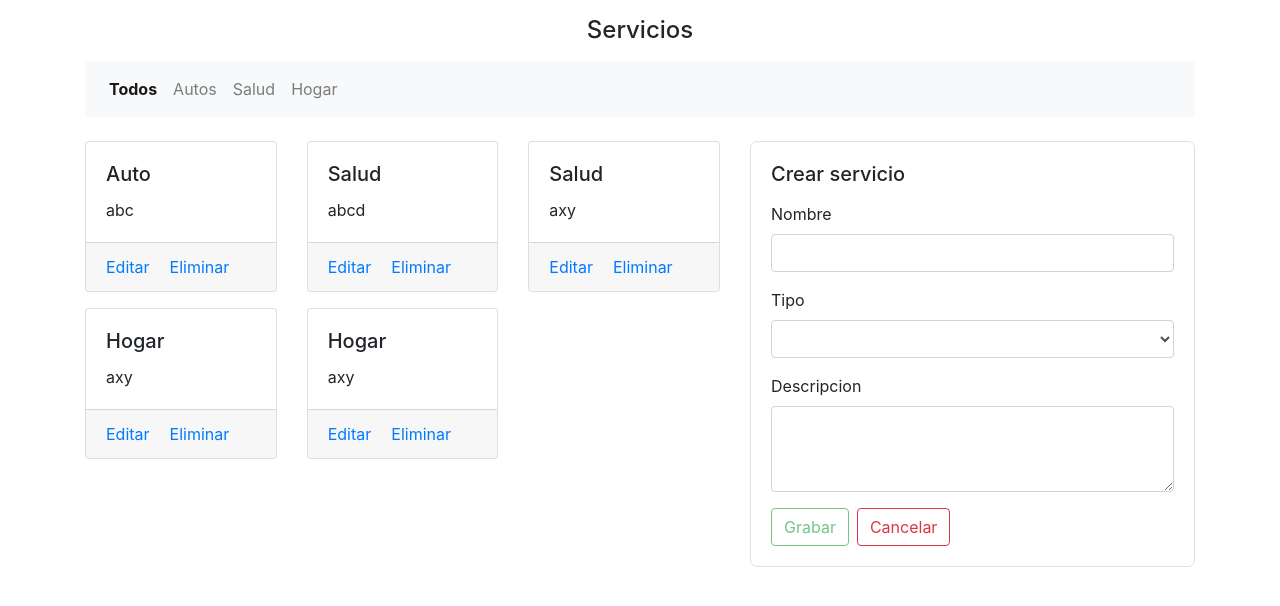
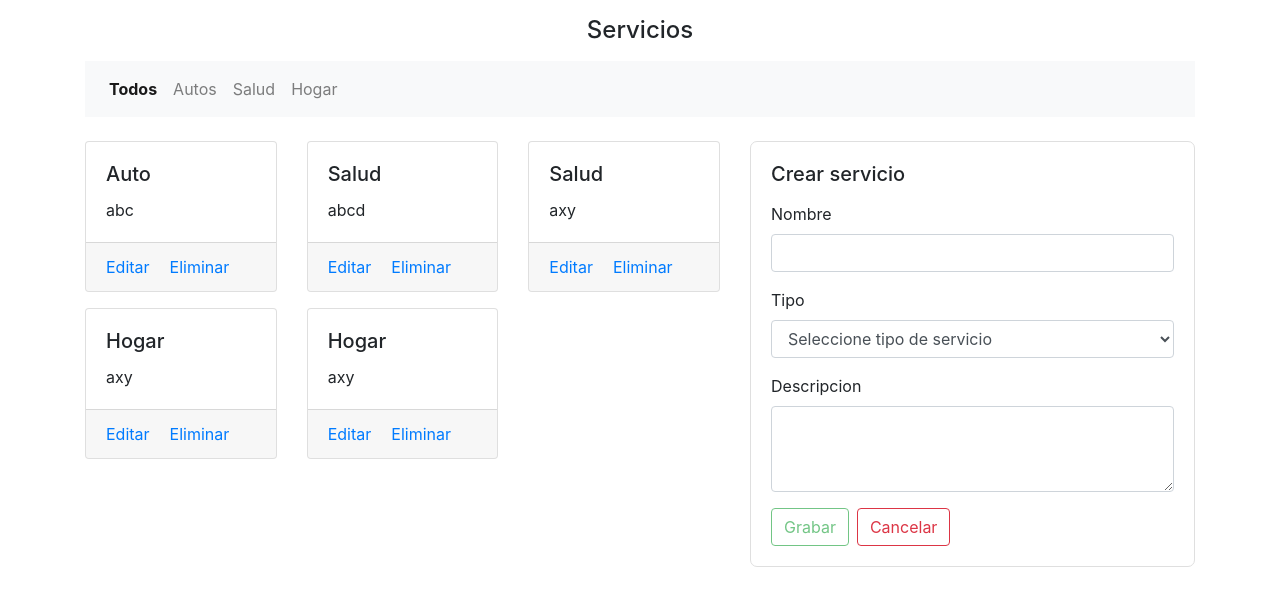
Before and after one commit to stefhannylazaro/practica-servicios, an Angular app: page / in a window 1280 px wide. Shown: the top 606 px of the page. Built offline with nearby package versions, Linux system fonts and the light colour scheme.

Commit message:
cambios 7:45

```diff
--- a/src/app/components/form-service/form-service.component.html
+++ b/src/app/components/form-service/form-service.component.html
@@ -7,9 +7,11 @@
     </div>
     <div class="form-group">
         <label for="tipo">Tipo</label>
-        <select class="form-control" name="tipo" #tipo="ngModel" [(ngModel)]="objService.tipo">
-          <option>1</option>
+        <select class="form-control" name="tipo" #tipo="ngModel" [(ngModel)]="objService.tipo" pattern="[1-9][0-9]*">
+          <option value="0" disabled>Seleccione tipo de servicio</option>
+          <option *ngFor="let tipo of tipos" [value]="tipo.id">{{tipo.nombre}}</option>
         </select>
+        <small class="form-text msg-error" *ngIf="tipo.invalid && tipo.touched">Selecione un tipo</small>
     </div>
     <div class="form-group">
         <label for="descripcion">Descripcion</label>
@@ -17,6 +19,6 @@
         <small class="form-text msg-error" *ngIf="descripcion.invalid && descripcion.touched">Nombre incorrecto</small>
       </div>
     <button type="submit" class="btn btn-outline-success" [disabled]="formService.invalid">Grabar</button>
-    <button type="button" class="btn btn-outline-danger ml-2">Cancelar</button>
+    <button type="button" class="btn btn-outline-danger ml-2" *ngIf="type==='create'">Cancelar</button>
     <!-- <button type="submit" class="btn btn-primary"></button> -->
 </form>
--- a/src/app/components/form-service/form-service.component.ts
+++ b/src/app/components/form-service/form-service.component.ts
@@ -8,9 +8,16 @@ import {Servicio} from '../../models/Servicio';
 export class FormServiceComponent implements OnInit {
   @Input() public title:string;
   @Input() public objService:Servicio;
+  @Input() public type:string;
+  public tipos:Array<any>;
   //public service:Servicio;
   constructor() {
     //this.objService=new Servicio(0,"","",1);
+    this.tipos=[
+      {id:1,nombre:"Autos"},
+      {id:2,nombre:"Salud"},
+      {id:3,nombre:"Hogar"}
+    ];
   }
 
   ngOnInit() {
--- a/src/app/components/home/home.component.html
+++ b/src/app/components/home/home.component.html
@@ -46,7 +46,7 @@
         </div>
         <div class="col-lg-5 col-md-5">
             <div class="border-f">
-                <app-form-service [title]="subtitle" [objService]="service"></app-form-service>
+                <app-form-service [title]="subtitle" [objService]="service" [type]="'create'"></app-form-service>
             </div>
         </div>
     </div>
@@ -61,7 +61,7 @@
         </button>
       </div>
       <div class="modal-body">
-            <app-form-service [title]="subtitleEdit" [objService]="serviceEdit"></app-form-service>
+            <app-form-service [title]="subtitleEdit" [objService]="serviceEdit" [type]="'edit'"></app-form-service>
       </div>
 
     </div>
```
